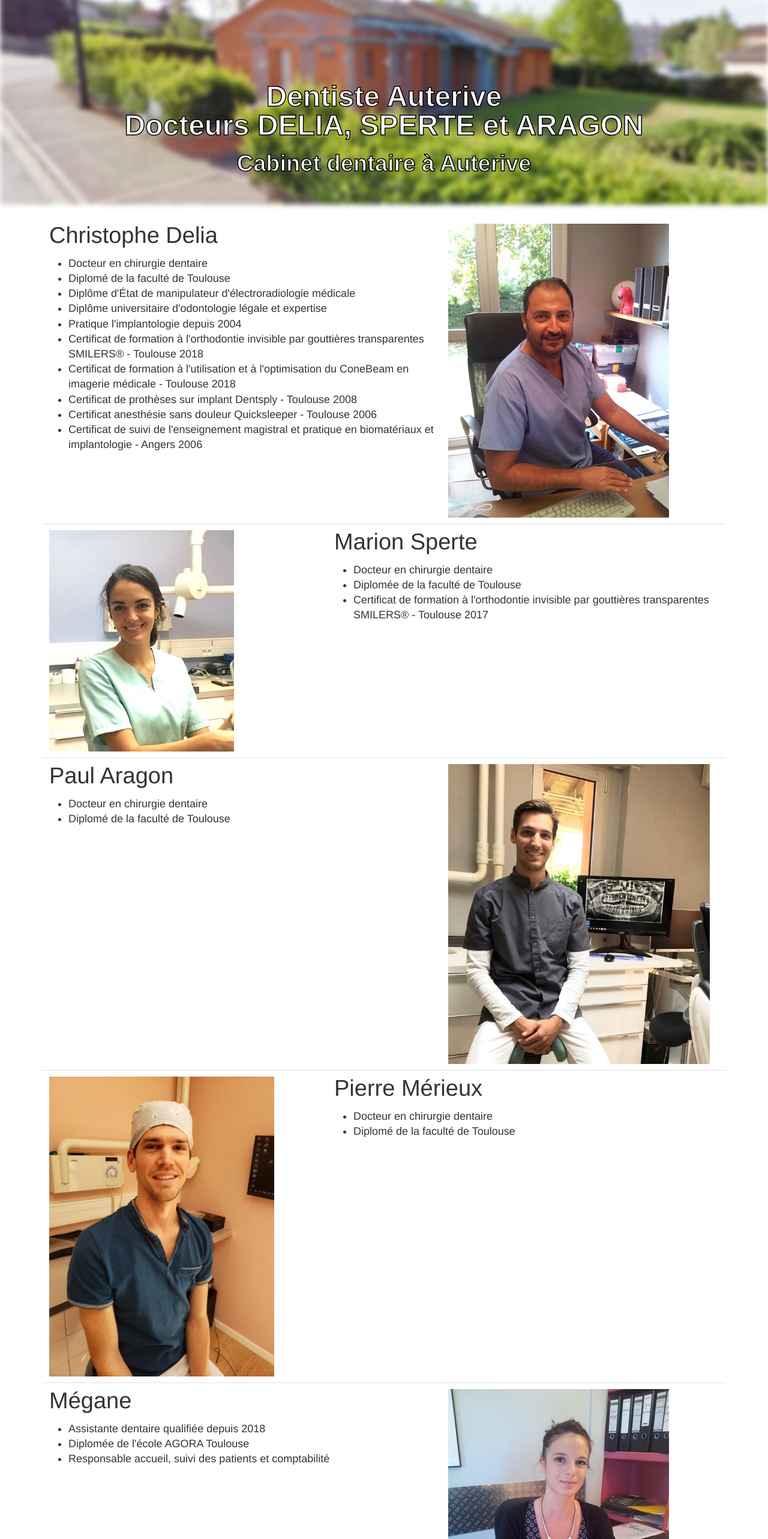
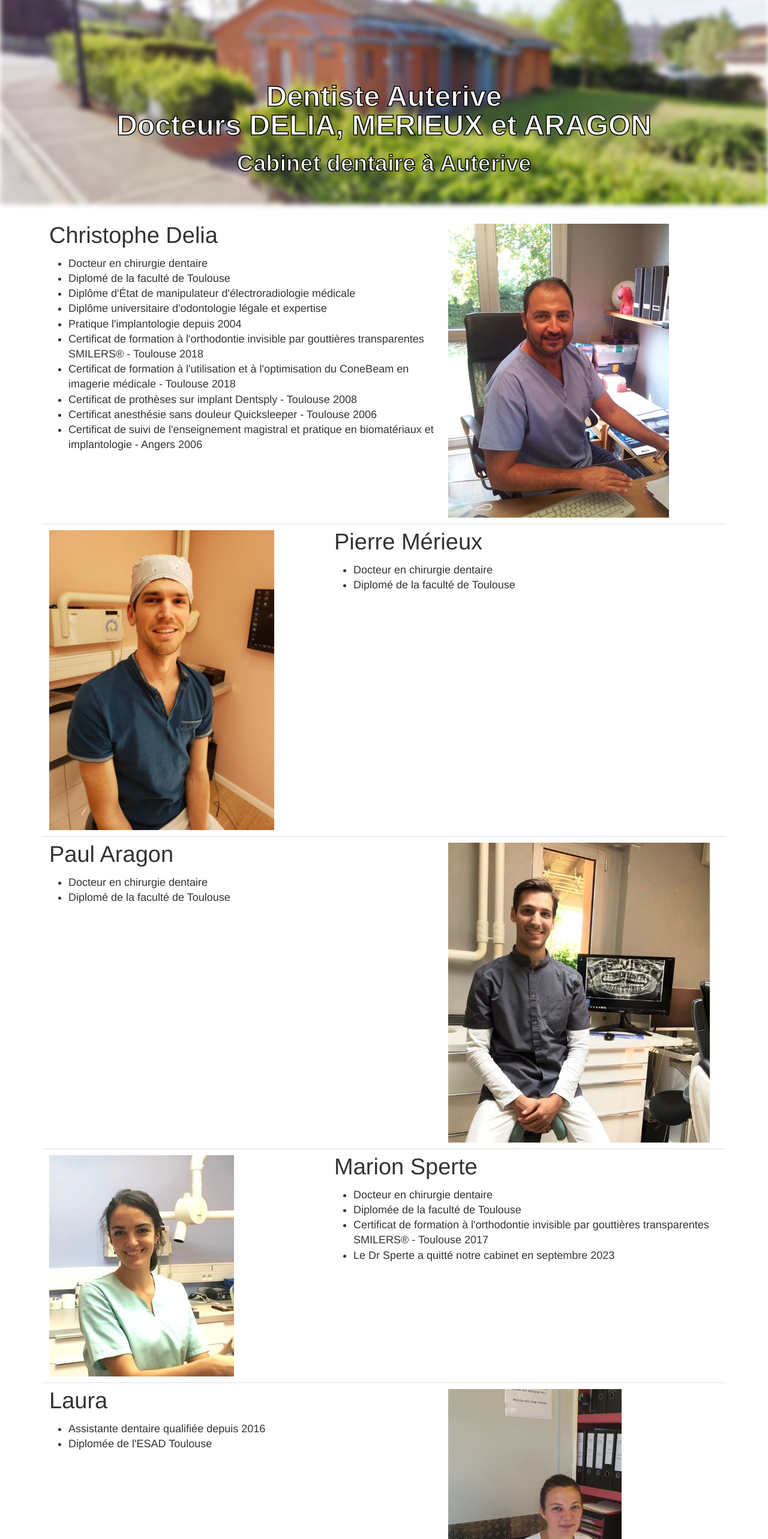
Before and after one commit to antoinedelia/dentiste-auterive, an Angular app in the folder web/: page /equipe in a window 1280 px wide. Shown: the part 234-2800 px from the top of the page at 60% size. Built offline with nearby package versions, Linux system fonts and the light colour scheme.

Commit message:
changement équipes

```diff
--- a/web/src/app/equipe/equipe.component.ts
+++ b/web/src/app/equipe/equipe.component.ts
@@ -27,12 +27,11 @@ export class EquipeComponent implements OnInit {
       ],
     },
     {
-      name: "Marion Sperte",
-      img: "sperte",
+      name: "Pierre Mérieux",
+      img: "pierre",
       descriptions: [
         "Docteur en chirurgie dentaire",
-        "Diplomée de la faculté de Toulouse",
-        "Certificat de formation à l'orthodontie invisible par gouttières transparentes SMILERS® - Toulouse 2017",
+        "Diplomé de la faculté de Toulouse",
       ],
     },
     {
@@ -44,20 +43,13 @@ export class EquipeComponent implements OnInit {
       ],
     },
     {
-      name: "Pierre Mérieux",
-      img: "pierre",
+      name: "Marion Sperte",
+      img: "sperte",
       descriptions: [
         "Docteur en chirurgie dentaire",
-        "Diplomé de la faculté de Toulouse",
-      ],
-    },
-    {
-      name: "Mégane",
-      img: "megane",
-      descriptions: [
-        "Assistante dentaire qualifiée depuis 2018",
-        "Diplomée de l'école AGORA Toulouse",
-        "Responsable accueil, suivi des patients et comptabilité",
+        "Diplomée de la faculté de Toulouse",
+        "Certificat de formation à l'orthodontie invisible par gouttières transparentes SMILERS® - Toulouse 2017",
+        "Le Dr Sperte a quitté notre cabinet en septembre 2023",
       ],
     },
     {
@@ -72,7 +64,17 @@ export class EquipeComponent implements OnInit {
       name: "Alizée",
       img: "alizee",
       descriptions: [
-        "Assistante dentaire en formation",
+        "Assistante dentaire qualifiée depuis 2023",
+        "Diplomée de l'ESAD Toulouse",
+      ],
+    },
+    {
+      name: "Mégane",
+      img: "megane",
+      descriptions: [
+        "Assistante dentaire qualifiée depuis 2018",
+        "Diplomée de l'école AGORA Toulouse",
+        "Responsable accueil, suivi des patients et comptabilité",
       ],
     },
   ]
--- a/web/src/app/footer/footer.component.html
+++ b/web/src/app/footer/footer.component.html
@@ -2,7 +2,7 @@
 
 <footer class="w-100" fxLayout="row wrap" fxLayoutAlign="space-between center">
   <p class="little">
-    Dentiste Auterive | Docteurs DELIA, SPERTE et ARAGON - 1, rue Michelet - 31190 Auterive
+    Dentiste Auterive | Docteurs DELIA, MERIEUX et ARAGON - 1, rue Michelet - 31190 Auterive
     <br />
     Tél. : 05 61 50 89 12 - Cabinet dentaire à Auterive
     <br />
--- a/web/src/app/headband/headband.component.html
+++ b/web/src/app/headband/headband.component.html
@@ -3,7 +3,7 @@
         <img class="headband-image" src="assets/img/accueil.jpg" alt="dentiste auterive cabinet 31190">
         <div class="container">
             <div class="carousel-caption">
-                <h1 class="carousel-text">Dentiste Auterive<br>Docteurs DELIA, SPERTE et ARAGON</h1>
+                <h1 class="carousel-text">Dentiste Auterive<br>Docteurs DELIA, MERIEUX et ARAGON</h1>
                 <h2 class="carousel-text2">Cabinet dentaire à Auterive</h2>
             </div>
         </div>
--- a/web/src/app/home/home.component.html
+++ b/web/src/app/home/home.component.html
@@ -51,7 +51,7 @@
             </picture>
         </a>
         <h2>Soins</h2>
-        <p class="otherText">Les soins proposés par le cabinet des docteurs DELIA, SPERTE et ARAGON</p>
+        <p class="otherText">Les soins proposés par le cabinet des docteurs DELIA, MERIEUX et ARAGON</p>
         <button mat-button
                 aria-label="Soins"
                 color="primary"
--- a/web/src/index.html
+++ b/web/src/index.html
@@ -24,8 +24,8 @@
   </script>
   <meta name="application-name" content="Escaudel"/>
   <meta name="keywords" content="escaudel, dentiste, auterive, chirurgien, chirurgiens, dentistes, cabinet, dentaire, docteur, implants, dentaires, Odontologie, Occlusodontie, protheses, zircone, ceramique, 31190, delia, sperte, aragon, blanchiment" />
-  <meta name="description" content="Chirurgien dentiste à Auterive 31190: le Cabinet dentaire des Drs DELIA, SPERTE et ARAGON assure les soins liés à la dentisterie globale, spécialisé en implants dentaires, pose de prothèses dentaires en tout céramique, soins des gencives et blanchiment des dents..." /> <!-- S'affiche dans recherche Google -->
-  <meta name="author" content="Dentiste Auterive | Docteurs DELIA, SPERTE et ARAGON Cabinet dentaire à Auterive">
+  <meta name="description" content="Chirurgien dentiste à Auterive 31190: le Cabinet dentaire des Drs DELIA, MERIEUX et ARAGON assure les soins liés à la dentisterie globale, spécialisé en implants dentaires, pose de prothèses dentaires en tout céramique, soins des gencives et blanchiment des dents..." /> <!-- S'affiche dans recherche Google -->
+  <meta name="author" content="Dentiste Auterive | Docteurs DELIA, MERIEUX et ARAGON Cabinet dentaire à Auterive">
 </head>
 <body class="mat-typography">
   <app-root></app-root>
```
